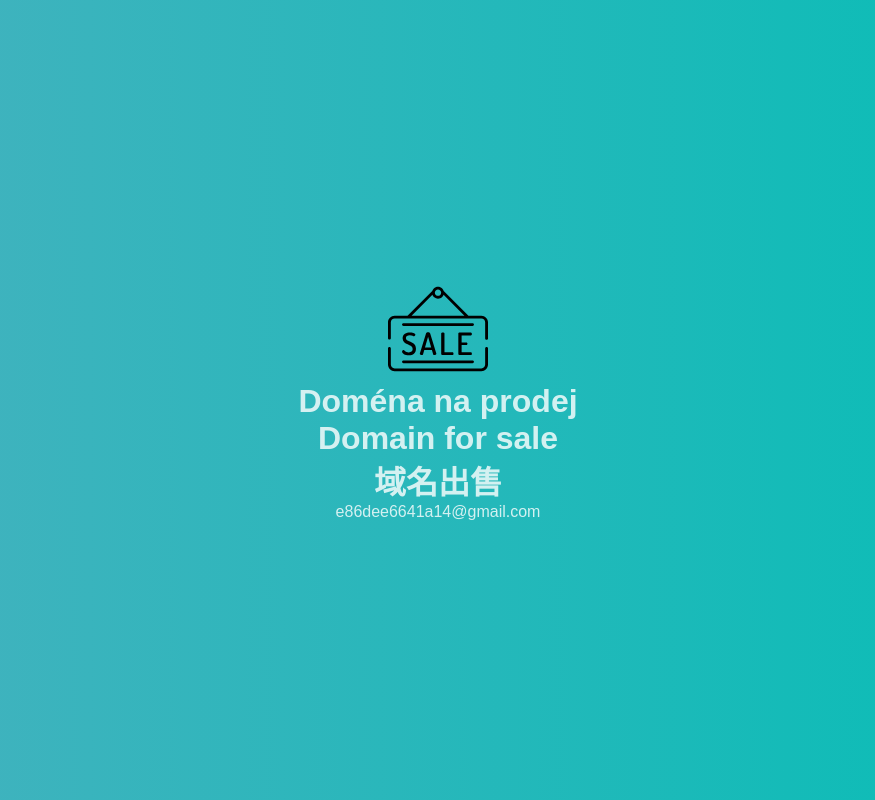
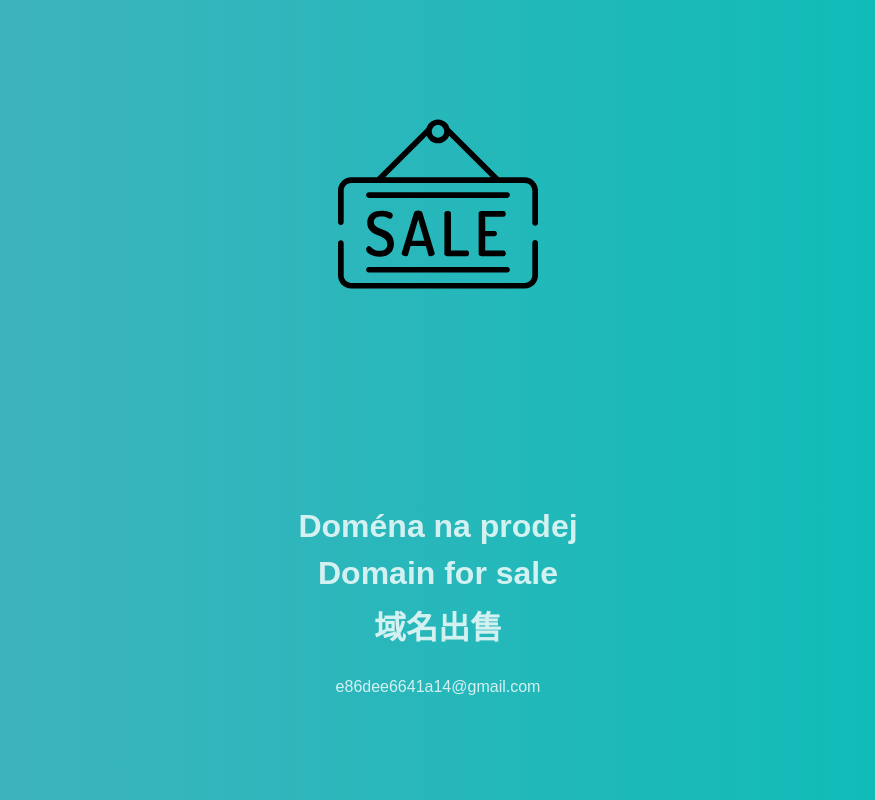
Before and after one commit to too-zone/too-zone.github.io, a plain HTML site: page index.html in a window 1280 px wide. Shown: the whole page, without its empty margins (202-1077 px from the left). Drawn offline with Linux system fonts and the light colour scheme.

Commit message:
Update index.html

```diff
--- a/index.html
+++ b/index.html
@@ -16,7 +16,6 @@
 		  background: linear-gradient(to right, #48b1bf, #06beb6);
 		  text-align: center;
 		  display: flex;
-		  flex: 1;
 		  flex-direction: column;
 		  justify-content: center;
 		  min-height: 100vh;
@@ -24,21 +23,27 @@
 		  color: rgba(255, 255, 255, 0.8);
 		}
 
+		h1 {
+			margin-bottom: 10px;
+		}
+
+		p {
+			padding-top: 20px;
+		}
 		a {
 		  color: rgba(255, 255, 255, 0.8);
 		}
 
 		.icon {
-		  width: 100px;
-		  margin: 0 auto;
-		  fill: #fff;
+		  width: 200px;
+		  margin: 0 auto 200px;
 		}
 
 	</style>
 </head>
 <body>
 	<div class="icon">
-	  <img src="./sale.svg"  alt="too.zone | Domain for sale" style="width: 100px;"/>
+	  <img src="./sale.svg"  alt="too.zone | Domain for sale" style="width: 100%;"/>
 	</div>
 
 	<h1>Doména na prodej</h1>
```
